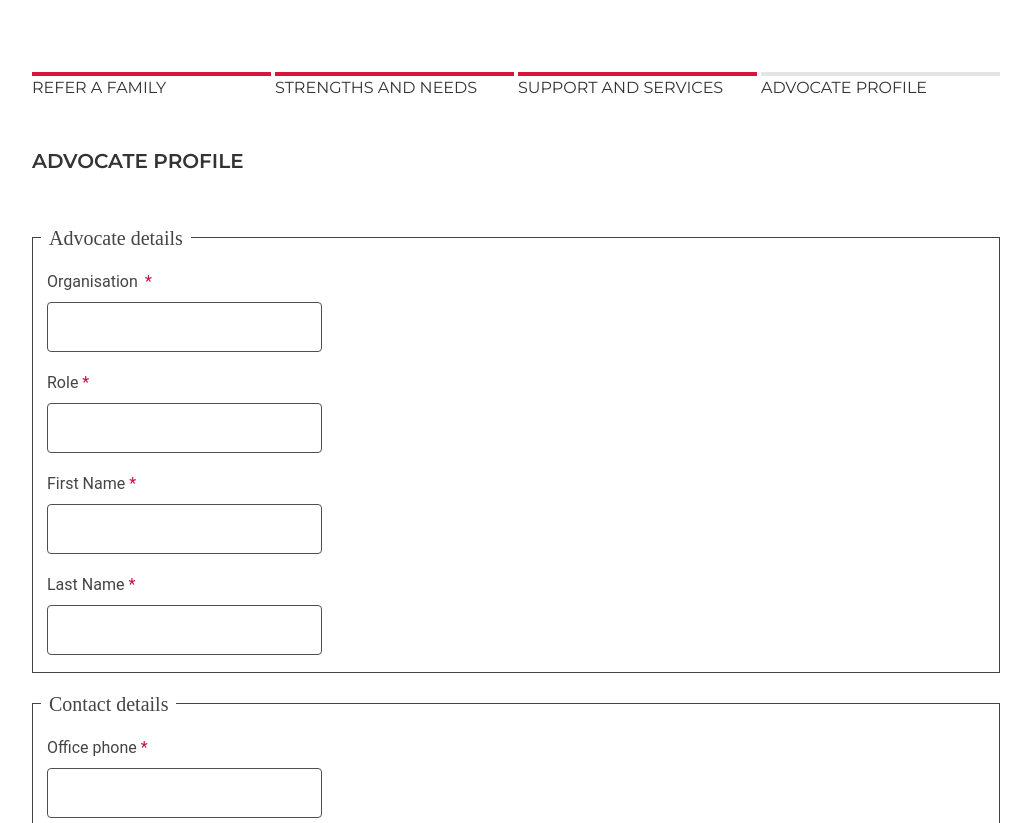
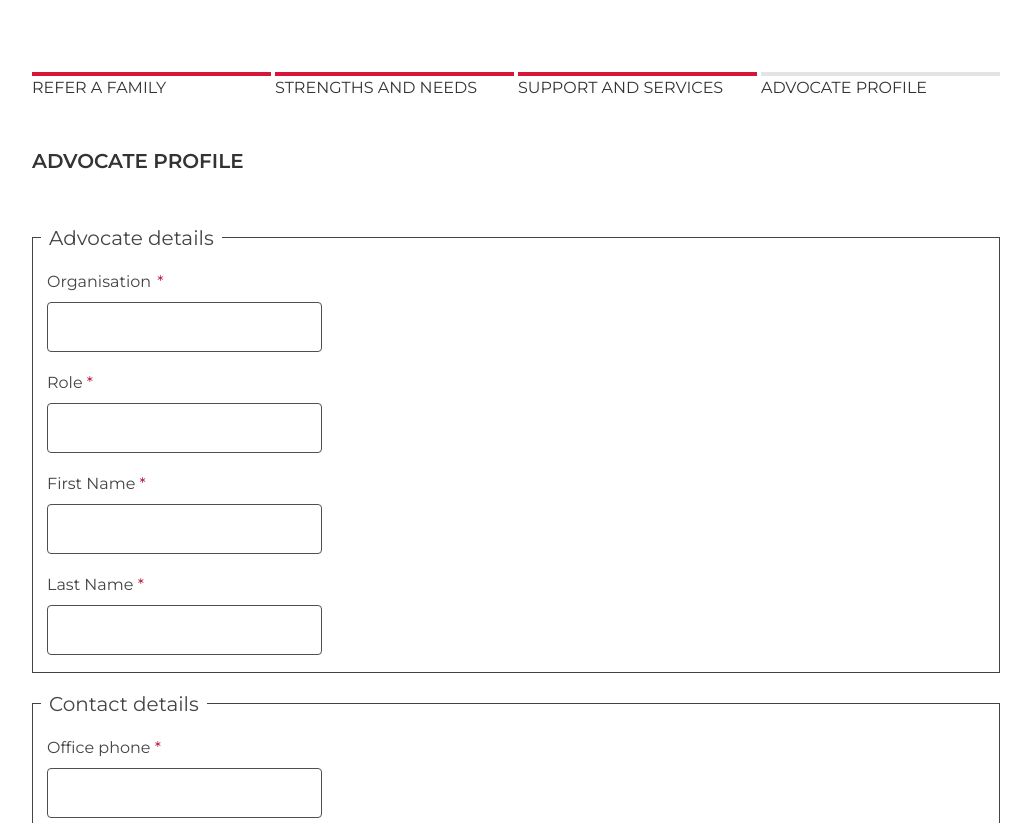
Before and after one commit to norbrik/keys-form-govnsw, a plain HTML site: page index.html in a window 1280 px wide. Shown: the top 823 px of the page, without its empty margins (124-1155 px from the left). Drawn offline with Linux system fonts and the light colour scheme.

Commit message:
removed Roboto font

```diff
--- a/custom.css
+++ b/custom.css
@@ -1,13 +1,13 @@
 fieldset.section > legend {
   font-size: 20px;
   color: #444 !important;
-  font-family: 'Roboto Slab';
+  /* font-family: 'Roboto Slab'; */
   padding: 0 8px;
 }
 
 .nsw-forms .nsw-form-label {
   font-weight: 400;
-  font-family: 'Roboto';
+  /* font-family: 'Roboto'; */
   color: #444;
   padding-bottom: 4px;
 }
```
